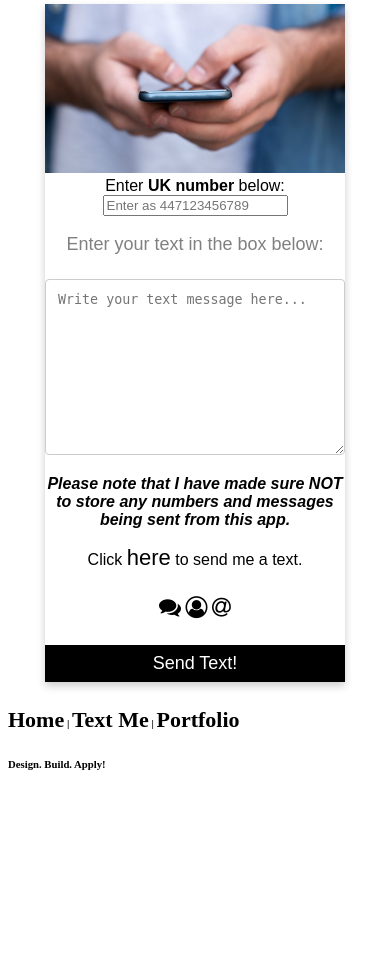
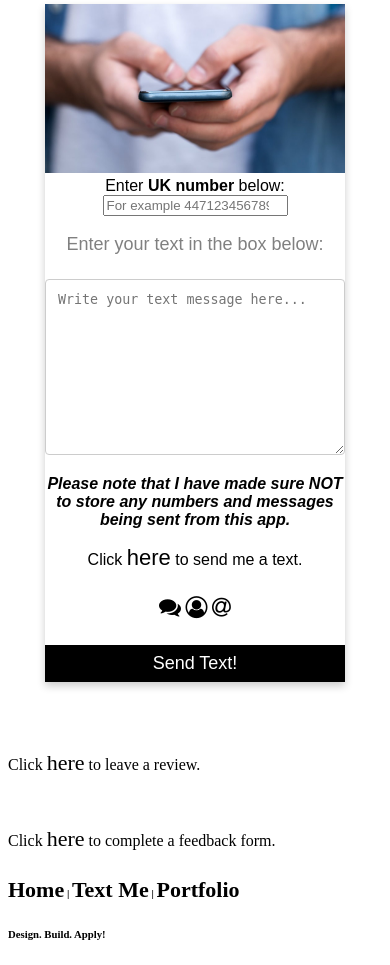
Before and after one commit to SinclairPythonAkoto/sinclairconnect, a Flask app: page / in a window 390 px wide. Shown: the part 132-1097 px from the top of the page. Before the commit the page ends 902 px from the top, so only its background shows below. Run offline with Flask 2, Linux system fonts and the light colour scheme.

Commit message:
file update - input mobile number changed to become more clear; review & feedback form also added.

```diff
--- a/templates/home.html
+++ b/templates/home.html
@@ -7,7 +7,7 @@
   <div class="card">
     <img src="/static/text-messaging.jpg" alt="textsms" style="width:100%">
     <label for="numUK">Enter <strong>UK number</strong> below:</label>
-    <input id="numUK" type="number" placeholder="Enter as 447123456789" name="number" required>
+    <input id="numUK" type="number" placeholder="For example 447123456789" name="number" required>
     <p class="title">Enter your text in the box below:</p>
     <label for="textBox"></label>
     <textarea id="textBox" rows="10" cols="35" name="sendText" placeholder="Write your text message here..." required></textarea><br>
@@ -21,5 +21,10 @@
     <p><button type="submit">Send Text!</button></p>
   </div>
 </form>
+<br>
+<br>
+<p>Click <a href="https://sinclairakotoportfolio.herokuapp.com/review">here</a> to leave a review.</p>
+<br>
+<p>Click <a href="https://sinclairakotoportfolio.herokuapp.com/feedback">here</a> to complete a feedback form.</p>
 
 {% endblock %}
```
